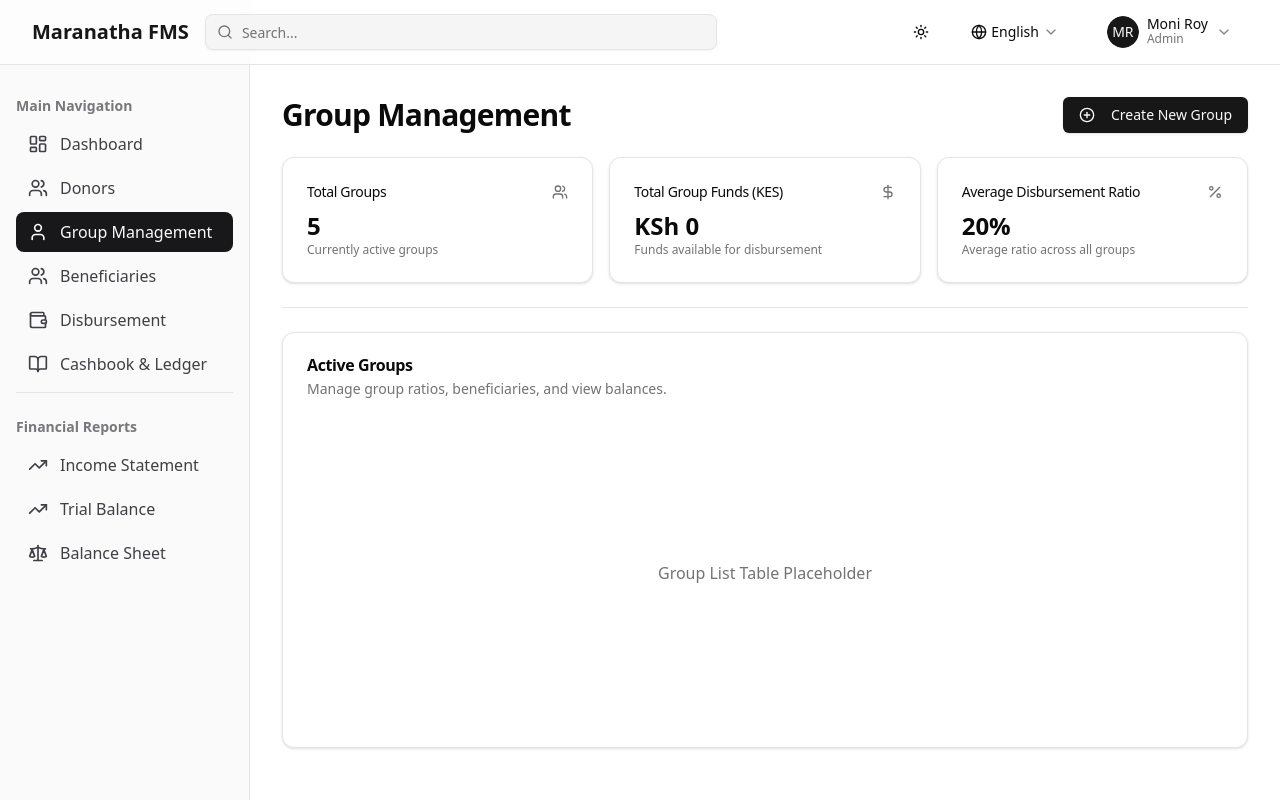
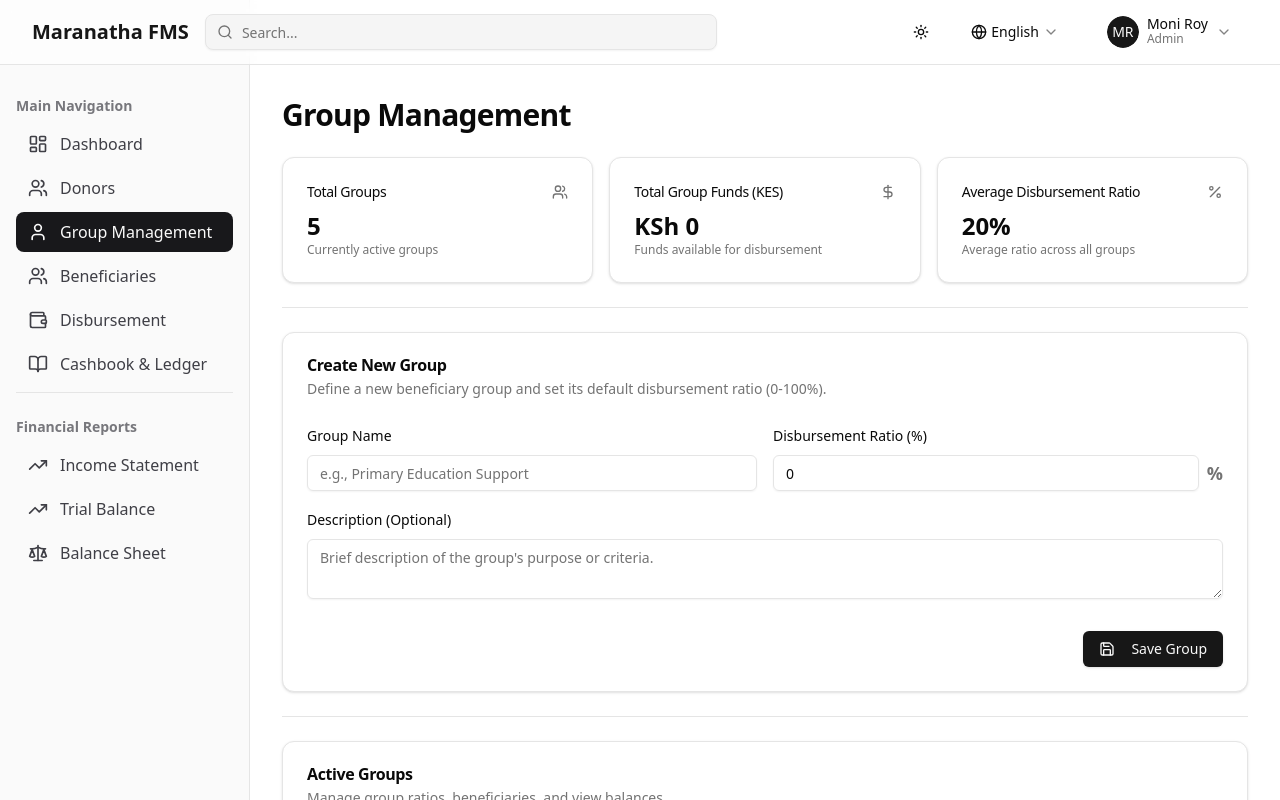
Before and after one commit to DevSpenz/Maranatha, a Next.js app: page /groups in a window 1280 px wide. Shown: the top 800 px of the page. Built offline with nearby package versions, Linux system fonts and the light colour scheme.

Commit message:
[dyad] Implementing functional group creation form - wrote 2 file(s)

```diff
--- a/src/app/groups/page.tsx
+++ b/src/app/groups/page.tsx
@@ -3,6 +3,7 @@ import { Card, CardContent, CardDescription, CardHeader, CardTitle } from "@/com
 import { Button } from "@/components/ui/button";
 import { PlusCircle, Users, DollarSign, Percent } from "lucide-react";
 import { Separator } from "@/components/ui/separator";
+import { GroupForm } from "@/components/forms/GroupForm";
 
 // Mock Group Summary Data
 const mockGroupSummary = [
@@ -38,9 +39,7 @@ export default function GroupsPage() {
       <div className="space-y-6">
         <div className="flex items-center justify-between">
           <h1 className="text-3xl font-bold tracking-tight">Group Management</h1>
-          <Button>
-            <PlusCircle className="mr-2 h-4 w-4" /> Create New Group
-          </Button>
+          {/* Removed 'Create New Group' button since the form is displayed below */}
         </div>
 
         {/* Group Summary Cards */}
@@ -55,6 +54,11 @@ export default function GroupsPage() {
             />
           ))}
         </div>
+
+        <Separator />
+
+        {/* New Group Creation Form */}
+        <GroupForm />
 
         <Separator />
 
--- /dev/null
+++ b/src/components/forms/GroupForm.tsx
@@ -0,0 +1,156 @@
+"use client";
+
+import { zodResolver } from "@hookform/resolvers/zod";
+import { useForm } from "react-hook-form";
+import * as z from "zod";
+import { Loader2, Save } from "lucide-react";
+import { Button } from "@/components/ui/button";
+import { Input } from "@/components/ui/input";
+import { Textarea } from "@/components/ui/textarea";
+import {
+  Form,
+  FormControl,
+  FormField,
+  FormItem,
+  FormLabel,
+  FormMessage,
+} from "@/components/ui/form";
+import { Card, CardContent, CardDescription, CardHeader, CardTitle } from "@/components/ui/card";
+import { toast } from "sonner";
+import { useState } from "react";
+
+// --- Zod Schema Definition ---
+const GroupSchema = z.object({
+  name: z.string().min(3, { message: "Group name must be at least 3 characters." }),
+  description: z.string().max(500).optional(),
+  disbursementRatio: z.coerce.number().min(0, {
+    message: "Ratio cannot be negative.",
+  }).max(100, {
+    message: "Ratio cannot exceed 100%.",
+  }),
+});
+
+type GroupFormValues = z.infer<typeof GroupSchema>;
+
+// Mock submission function
+const mockSubmitGroup = async (data: GroupFormValues) => {
+    await new Promise(resolve => setTimeout(resolve, 1000)); // Simulate API delay
+    console.log("Group Registered:", data);
+    return { success: true, name: data.name };
+};
+
+
+export function GroupForm() {
+  const [isSubmitting, setIsSubmitting] = useState(false);
+
+  const form = useForm<GroupFormValues>({
+    resolver: zodResolver(GroupSchema),
+    defaultValues: {
+      name: "",
+      description: "",
+      disbursementRatio: 0,
+    },
+  });
+
+  async function onSubmit(data: GroupFormValues) {
+    setIsSubmitting(true);
+    try {
+        await mockSubmitGroup(data);
+        toast.success(`Group '${data.name}' created successfully!`);
+        form.reset({
+            name: "",
+            description: "",
+            disbursementRatio: 0,
+        });
+    } catch (error) {
+        toast.error("Failed to create group.");
+    } finally {
+        setIsSubmitting(false);
+    }
+  }
+
+  return (
+    <Card>
+      <CardHeader>
+        <CardTitle>Create New Group</CardTitle>
+        <CardDescription>
+          Define a new beneficiary group and set its default disbursement ratio (0-100%).
+        </CardDescription>
+      </CardHeader>
+      <CardContent>
+        <Form {...form}>
+          <form onSubmit={form.handleSubmit(onSubmit)} className="grid gap-4 md:grid-cols-2">
+
+            {/* Group Name */}
+            <FormField
+              control={form.control}
+              name="name"
+              render={({ field }) => (
+                <FormItem>
+                  <FormLabel>Group Name</FormLabel>
+                  <FormControl>
+                    <Input placeholder="e.g., Primary Education Support" {...field} />
+                  </FormControl>
+                  <FormMessage />
+                </FormItem>
+              )}
+            />
+
+            {/* Disbursement Ratio */}
+            <FormField
+              control={form.control}
+              name="disbursementRatio"
+              render={({ field }) => (
+                <FormItem>
+                  <FormLabel>Disbursement Ratio (%)</FormLabel>
+                  <FormControl>
+                    <div className="flex items-center">
+                        <Input
+                            type="number"
+                            step="1"
+                            min="0"
+                            max="100"
+                            placeholder="e.g., 20"
+                            {...field}
+                            onChange={e => field.onChange(parseFloat(e.target.value) || 0)}
+                        />
+                        <span className="ml-2 text-lg font-semibold text-muted-foreground">%</span>
+                    </div>
+                  </FormControl>
+                  <FormMessage />
+                </FormItem>
+              )}
+            />
+
+            {/* Description */}
+            <FormField
+              control={form.control}
+              name="description"
+              render={({ field }) => (
+                <FormItem className="md:col-span-2">
+                  <FormLabel>Description (Optional)</FormLabel>
+                  <FormControl>
+                    <Textarea placeholder="Brief description of the group's purpose or criteria." {...field} />
+                  </FormControl>
+                  <FormMessage />
+                </FormItem>
+              )}
+            />
+
+            {/* Submit Button */}
+            <div className="md:col-span-2 flex items-end justify-end pt-4">
+              <Button type="submit" disabled={isSubmitting}>
+                {isSubmitting ? (
+                    <Loader2 className="mr-2 h-4 w-4 animate-spin" />
+                ) : (
+                    <Save className="mr-2 h-4 w-4" />
+                )}
+                {isSubmitting ? "Creating Group..." : "Save Group"}
+              </Button>
+            </div>
+          </form>
+        </Form>
+      </CardContent>
+    </Card>
+  );
+}
```
